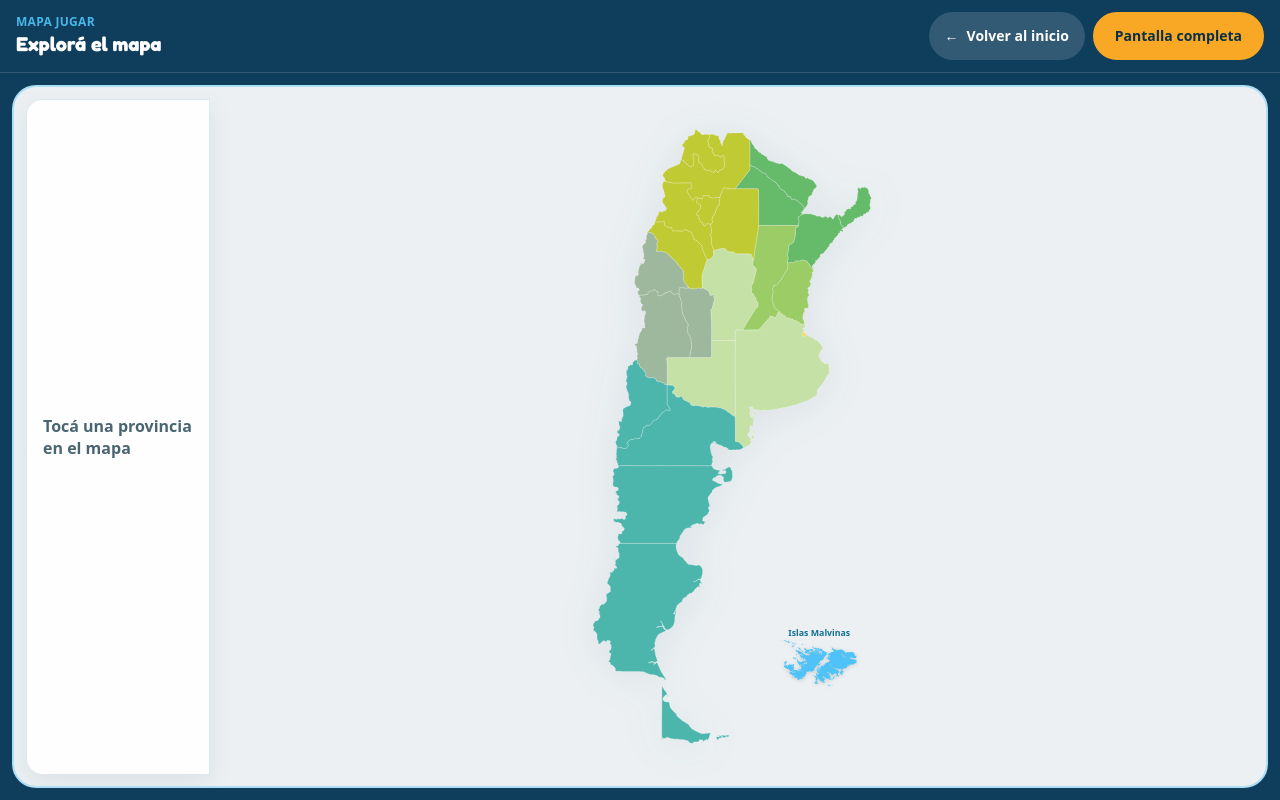
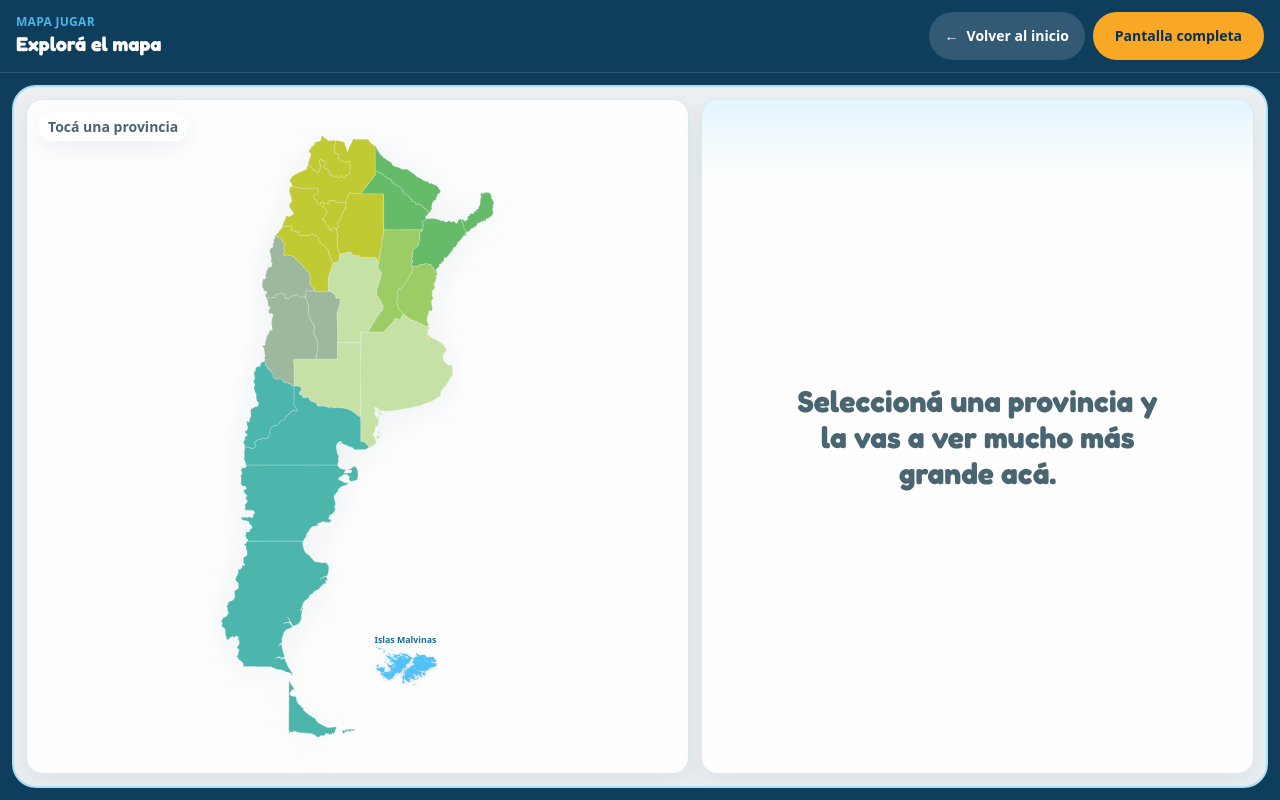
Before and after one commit to GonzaloDeCastro/mapajugar, a Next.js app: page /mapa in a window 1280 px wide. Built offline with nearby package versions, Linux system fonts and the light colour scheme; no server answers.

Commit message:
styles: styles has been improved

```diff
--- a/src/components/map/InteractiveArgentinaMap.tsx
+++ b/src/components/map/InteractiveArgentinaMap.tsx
@@ -1,7 +1,7 @@
 "use client";
 
 import { useRouter } from "next/navigation";
-import { useCallback, useId, useState } from "react";
+import { useCallback, useEffect, useId, useRef, useState } from "react";
 
 import {
   MALVINAS_GROUP_TRANSFORM,
@@ -49,8 +49,14 @@ export function InteractiveArgentinaMap({
   const [activeProvince, setActiveProvince] = useState<ProvinceSlug | null>(null);
   /** Solo puntero fino: posición del tooltip junto al cursor */
   const [tipPos, setTipPos] = useState<{ x: number; y: number } | null>(null);
+  const [previewViewBox, setPreviewViewBox] = useState<string>(MAP_VIEW_BOX);
+  const previewPathRef = useRef<SVGPathElement | null>(null);
   const activeLabel = activeProvince
     ? getProvinceBySlug(activeProvince)?.name ?? null
+    : null;
+  const activeMainlandSlug =
+    activeProvince && activeProvince !== MALVINAS_SLUG
+      ? (activeProvince as MainlandProvinceSlug)
       : null;
 
   const navigate = useCallback(
@@ -65,35 +71,32 @@ export function InteractiveArgentinaMap({
     if (activeProvince === MALVINAS_SLUG) return MALVINAS_MAP_FILL.hover;
     return MALVINAS_MAP_FILL.base;
   })();
+  const activePreviewFill =
+    activeProvince === MALVINAS_SLUG
+      ? malvinasFill
+      : activeMainlandSlug
+        ? MAINLAND_PROVINCE_FILLS[activeMainlandSlug].hover
+        : "#ffffff";
+
+  useEffect(() => {
+    if (!activeProvince || !previewPathRef.current) return;
+    const bbox = previewPathRef.current.getBBox();
+    if (bbox.width <= 0 || bbox.height <= 0) return;
+    const pad = Math.max(6, Math.max(bbox.width, bbox.height) * 0.35);
+    setPreviewViewBox(
+      `${bbox.x - pad} ${bbox.y - pad} ${bbox.width + pad * 2} ${bbox.height + pad * 2}`,
+    );
+  }, [activeProvince]);
 
   return (
     <figure
-      className={`flex min-h-0 w-full max-w-full flex-1 flex-col gap-3 sm:flex-row sm:items-stretch sm:gap-0 ${className ?? ""}`}
+      className={`flex h-full min-h-0 w-full max-w-full flex-1 flex-col gap-3 sm:flex-row sm:items-stretch ${className ?? ""}`}
     >
+      <div className="flex h-full min-h-0 min-w-0 flex-col sm:w-[54%] sm:max-w-[54%]">
         <div
           id={labelId}
           aria-live="polite"
-        className="flex shrink-0 flex-col justify-center rounded-2xl border border-heading/15 bg-surface px-3 py-3 shadow-[var(--shadow-card)] sm:w-[11.5rem] sm:border-r sm:border-b-0 sm:rounded-r-none sm:rounded-l-2xl sm:px-4 sm:py-5"
-      >
-        <p
-          className={`text-pretty text-center text-[15px] leading-snug sm:text-left sm:text-base ${activeLabel ? "font-display text-xl font-bold tracking-tight text-heading sm:text-2xl" : "font-semibold text-foreground-muted"}`}
-        >
-          {activeLabel ? (
-            activeLabel
-          ) : (
-            <>
-              <span className="hidden [@media(pointer:fine)]:inline">
-                Pasá el cursor por una provincia
-              </span>
-              <span className="[@media(pointer:fine)]:hidden">
-                Tocá una provincia en el mapa
-              </span>
-            </>
-          )}
-        </p>
-      </div>
-      <div
-        className="relative min-h-0 min-w-0 flex-1 touch-manipulation rounded-2xl sm:rounded-l-none sm:rounded-r-2xl"
+          className="relative h-full min-h-[min(68vh,760px)] touch-manipulation rounded-2xl border border-heading/15 bg-surface shadow-[var(--shadow-card)] sm:min-h-0"
           onPointerMove={(e) => {
             if (e.pointerType !== "mouse") return;
             setTipPos({ x: e.clientX + 14, y: e.clientY + 14 });
@@ -114,7 +117,7 @@ export function InteractiveArgentinaMap({
             role="img"
             aria-labelledby={titleId}
             viewBox={MAP_VIEW_BOX}
-          className="absolute inset-0 h-full w-full max-h-full select-none drop-shadow-[0_4px_20px_rgba(15,61,92,0.08)]"
+            className="absolute inset-0 h-full w-full select-none drop-shadow-[0_4px_20px_rgba(15,61,92,0.08)]"
             preserveAspectRatio="xMidYMid meet"
           >
             <title id={titleId}>{ariaLabel}</title>
@@ -169,19 +172,24 @@ export function InteractiveArgentinaMap({
             })}
           </svg>
 
-        {activeLabel && tipPos ? (
-          <div
-            role="tooltip"
-            className="pointer-events-none fixed z-[999] hidden max-w-[min(88vw,18rem)] rounded-xl border-2 border-white/50 bg-sky-deep px-3 py-2 text-center font-display text-sm font-extrabold leading-snug text-white shadow-[var(--shadow-elevated)] [@media(hover:hover)_and_(pointer:fine)]:!block"
-            style={{
-              left: tipPos.x,
-              top: tipPos.y,
-              transform: "translate(0.5rem, 0.5rem)",
-            }}
+          <div className="pointer-events-none absolute left-2 top-2 z-10 rounded-xl border border-white/60 bg-surface/90 px-2 py-1 shadow-[var(--shadow-card)] sm:left-3 sm:top-3">
+            <p
+              className={`text-pretty text-center text-[11px] leading-snug sm:text-left sm:text-sm ${activeLabel ? "font-display font-bold tracking-tight text-heading" : "font-semibold text-foreground-muted"}`}
             >
-            {activeLabel}
+              {activeLabel ? (
+                activeLabel
+              ) : (
+                <>
+                  <span className="hidden [@media(pointer:fine)]:inline">
+                    Pasá por una provincia
+                  </span>
+                  <span className="[@media(pointer:fine)]:hidden">
+                    Tocá una provincia
+                  </span>
+                </>
+              )}
+            </p>
           </div>
-        ) : null}
 
           {malvinasProvince ? (
             <div className="pointer-events-auto absolute bottom-[11%] right-[36%] z-10 w-[min(12vw,4.25rem)] max-w-[4.75rem] min-w-[3rem] sm:bottom-[13%] sm:right-[38%] sm:w-[min(9.5%,4.75rem)] sm:max-w-[5rem]">
@@ -244,6 +252,78 @@ export function InteractiveArgentinaMap({
             </div>
           ) : null}
         </div>
+      </div>
+
+      <div className="relative flex h-full min-h-[min(54vh,580px)] min-w-0 flex-1 items-center justify-center overflow-hidden rounded-2xl border border-heading/15 bg-surface p-3 shadow-[var(--shadow-card)] sm:min-h-0 sm:p-6">
+        <div className="pointer-events-none absolute inset-x-0 top-0 h-20 bg-gradient-to-b from-celeste/15 to-transparent" />
+        <div className="relative z-10 flex h-full w-full flex-col items-center justify-center">
+          {activeProvince ? (
+            <>
+              <p className="mb-3 text-center font-display text-xl font-bold text-heading sm:mb-5 sm:text-3xl">
+                {activeLabel}
+              </p>
+              <svg
+                viewBox={previewViewBox}
+                className="h-[72%] w-full max-w-[95%]"
+                preserveAspectRatio="xMidYMid meet"
+                aria-hidden
+              >
+                {activeProvince === MALVINAS_SLUG ? (
+                  <g transform={MALVINAS_GROUP_TRANSFORM}>
+                    <path
+                      d={MALVINAS_PATH_D}
+                      fill={activePreviewFill}
+                      stroke={MAP_STROKE_HOVER}
+                      strokeWidth={STROKE_WIDTH_HOVER}
+                    />
+                  </g>
+                ) : activeMainlandSlug ? (
+                  <path
+                    d={PROVINCE_SVG_PATHS[activeMainlandSlug]}
+                    fill={activePreviewFill}
+                    stroke={MAP_STROKE_HOVER}
+                    strokeWidth={STROKE_WIDTH_HOVER}
+                  />
+                ) : null}
+              </svg>
+            </>
+          ) : (
+            <p className="max-w-sm text-center font-display text-xl font-bold text-foreground-muted sm:text-3xl">
+              Seleccioná una provincia y la vas a ver mucho más grande acá.
+            </p>
+          )}
+        </div>
+      </div>
+
+      {activeLabel && tipPos ? (
+        <div
+          role="tooltip"
+          className="pointer-events-none fixed z-[999] hidden max-w-[min(88vw,18rem)] rounded-xl border-2 border-white/50 bg-sky-deep px-3 py-2 text-center font-display text-sm font-extrabold leading-snug text-white shadow-[var(--shadow-elevated)] [@media(hover:hover)_and_(pointer:fine)]:!block"
+          style={{
+            left: tipPos.x,
+            top: tipPos.y,
+            transform: "translate(0.5rem, 0.5rem)",
+          }}
+        >
+          {activeLabel}
+        </div>
+      ) : null}
+
+      {activeProvince ? (
+        <svg
+          aria-hidden
+          viewBox={activeProvince === MALVINAS_SLUG ? MALVINAS_MAP_VIEW_BOX : MAP_VIEW_BOX}
+          className="pointer-events-none absolute h-0 w-0 overflow-hidden opacity-0"
+        >
+          {activeProvince === MALVINAS_SLUG ? (
+            <g transform={MALVINAS_GROUP_TRANSFORM}>
+              <path ref={previewPathRef} d={MALVINAS_PATH_D} />
+            </g>
+          ) : activeMainlandSlug ? (
+            <path ref={previewPathRef} d={PROVINCE_SVG_PATHS[activeMainlandSlug]} />
+          ) : null}
+        </svg>
+      ) : null}
     </figure>
   );
 }
```
Lines whose indentation alone changed are shown as unchanged.
